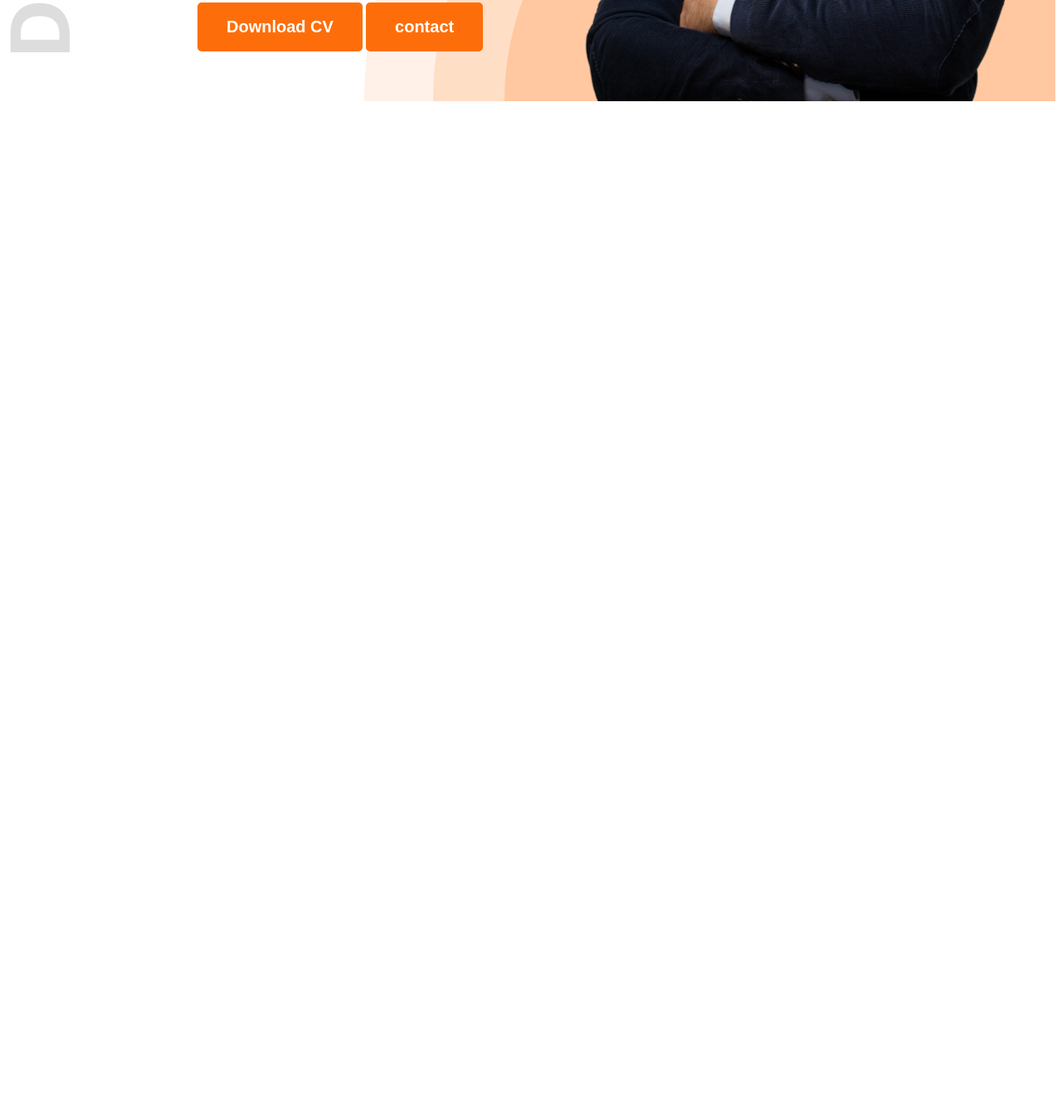
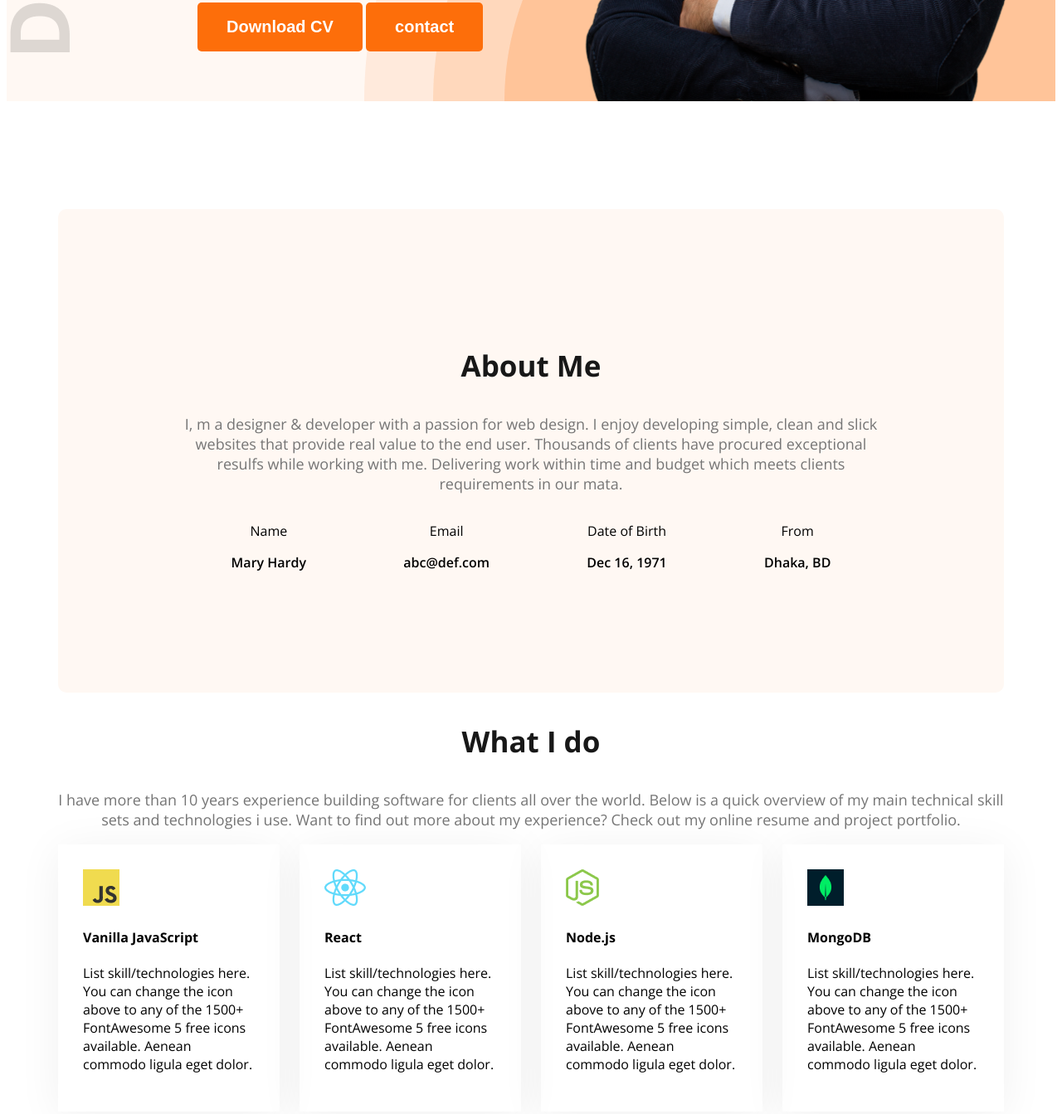
Before and after one commit to NirjharGope1/web-dev-portfolio, a plain HTML site: page index.html in a window 1280 px wide. Shown: the part 708-2051 px from the top of the page at 83% size. Before the commit the page ends 838 px from the top, so only its background shows below. Drawn offline with nearby package versions, Linux system fonts and the light colour scheme.

Commit message:
3rd task almost done

```diff
--- a/index.html
+++ b/index.html
@@ -13,7 +13,7 @@
 </head>
 
 <body class="open-sans-normal">
-    <header class="header">
+    <header class="header secondary-bg">
         <nav>
             <h3 class="nav-title">Ma<span class="text-primary">r</span>y</h3>
             <ul>
@@ -28,7 +28,8 @@
                 <h4 class="banner-greetings dark-2">Hi,I am</h4>
                 <h1 class="banner-title">Mary Hardy</h1>
                 <p class="bannner-description">
-                    Shot what able cold new see hold.Friendly as an betrayed formerly he. Morning because as to society behaved moments.
+                    Shot what able cold new see hold.Friendly as an betrayed formerly he. Morning because as to society
+                    behaved moments.
                 </p>
                 <button class="btn-primary"> Download CV</button>
                 <button class="btn-primary">contact</button>
@@ -39,6 +40,62 @@
 
     </header>
     <main>
+        <section class="about secondary-bg">
+            <h3 class="section-title">About Me</h3>
+            <p class="section-description">I, m a designer & developer with a passion for web design. I enjoy developing
+                simple, clean and slick websites that provide real value to the end user. Thousands of clients have
+                procured exceptional resulfs while working with me. Delivering work within time and budget which meets
+                clients requirements in our mata.</p>
+
+            <div class="about-items">
+                <!-- .about-item*4>p.item-title+p.item-description -->
+                <div class="about-item">
+                    <p class="item-title">Name</p>
+                    <p class="item-description">Mary Hardy</p>
+                </div>
+                <div class="about-item">
+                    <p class="item-title">Email</p>
+                    <p class="item-description">abc@def.com</p>
+                </div>
+                <div class="about-item">
+                    <p class="item-title">Date of Birth</p>
+                    <p class="item-description">Dec 16, 1971</p>
+                </div>
+                <div class="about-item">
+                    <p class="item-title">From</p>
+                    <p class="item-description">Dhaka, BD</p>
+                </div>
+            </div>
+        </section>
+        <!-- what is do section start -->
+         <section class="skills">
+            <h3 class="section-title text-center">What I do</h3>
+            <p class="section-description text-center">I have more than 10 years experience building software for clients all over the world. Below is a quick overview of my main technical skill sets and technologies i use. Want to find out more about my experience? Check out my online resume and project portfolio.</p>
+
+            <div class="skills-container">
+                <div class="skill">
+                    <img src="images/icons/js.png" alt="">
+                    <h4 class="skill-title">Vanilla JavaScript</h4>
+                    <p class="skill-description">List skill/technologies here. You can change the icon above to any of the 1500+ FontAwesome 5 free icons available. Aenean commodo ligula eget dolor.</p>
+                </div>
+                <div class="skill">
+                    <img src="images/icons/react.png" alt="">
+                    <h4 class="skill-title">React</h4>
+                    <p class="skill-description">List skill/technologies here. You can change the icon above to any of the 1500+ FontAwesome 5 free icons available. Aenean commodo ligula eget dolor.</p>
+                </div>
+                <div class="skill">
+                    <img src="images/icons/nodejs.png" alt="">
+                    <h4 class="skill-title">Node.js</h4>
+                    <p class="skill-description">List skill/technologies here. You can change the icon above to any of the 1500+ FontAwesome 5 free icons available. Aenean commodo ligula eget dolor.</p>
+                </div>
+                <div class="skill">
+                    <img src="images/icons/mongo.png" alt="">
+                    <h4 class="skill-title">MongoDB</h4>
+                    <p class="skill-description">List skill/technologies here. You can change the icon above to any of the 1500+ FontAwesome 5 free icons available. Aenean commodo ligula eget dolor.</p>
+                </div>
+
+            </div>
+         </section>
 
     </main>
     <footer>
--- a/styles/portfolio.css
+++ b/styles/portfolio.css
@@ -79,3 +79,50 @@ nav li a {
     background-repeat: no-repeat;
     background-position: top left,bottom right;
 }
+
+.section-title{
+    font-size: 35px;
+    font-weight: bold;
+    color: #181818 ;
+}
+.section-description{
+    font-size: 18px;
+    color: #757575;
+}
+.secondary-bg{
+    background-color: #FFF8F3;
+}
+/* Main styles */
+main{
+    max-width: 1140px;
+    margin: 0 auto;
+
+}
+/* about */
+.about{
+    border-radius: 10px ;
+    padding: 130px 150px;
+    text-align:center;
+    margin-top: 130px;
+
+}
+.item-description{
+    font-weight: 600;
+}
+.about-items{
+    display: flex;
+    justify-content: space-around;
+}
+.text-center{
+    text-align: center;
+}
+
+.skills-container{
+    display: flex;
+    gap: 24px;
+}
+.skill{
+    padding: 30px;
+    box-shadow: 0px 6px 50px 0px rgba(0, 0, 0, 0.06);
+
+}
```
